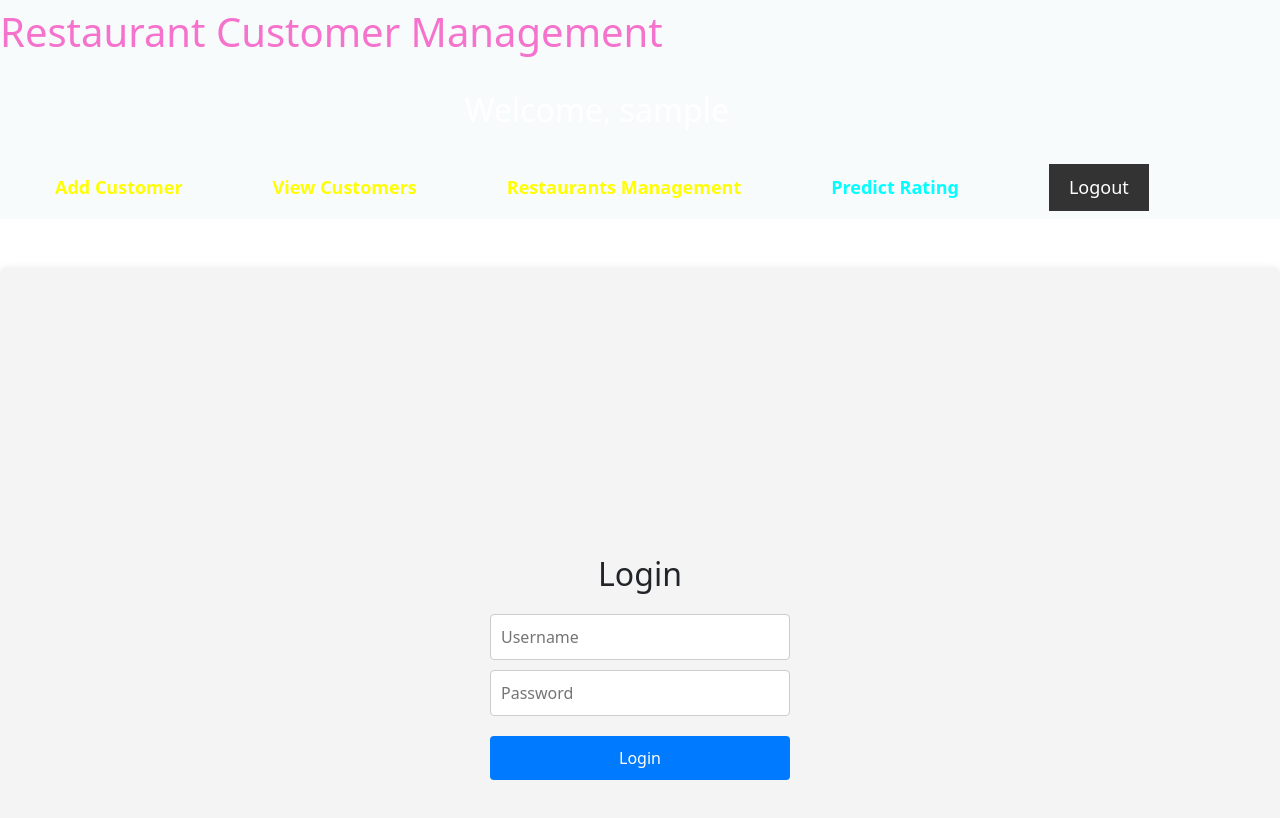
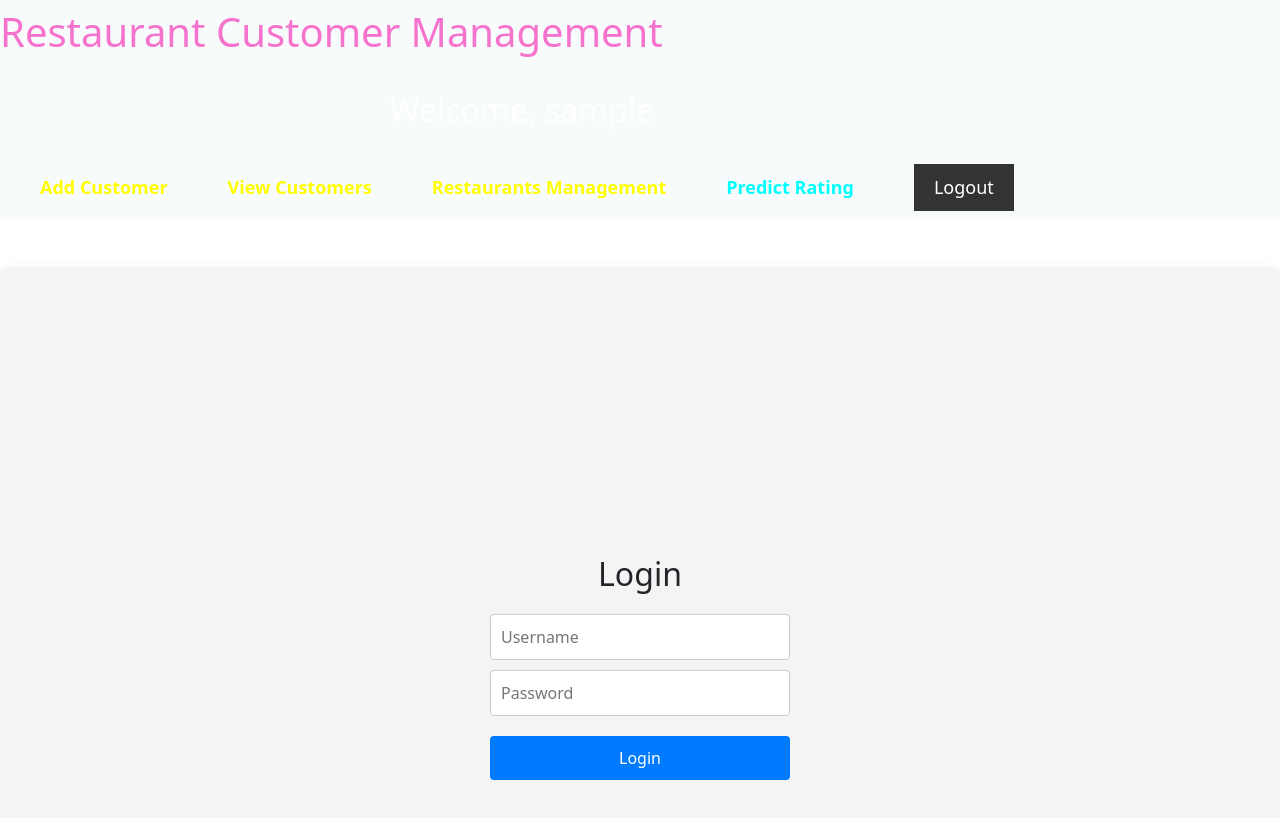
Before and after one commit to Ayush4450/flask-react-app, a React (Create React App) app: page /login in a window 1280 px wide. Shown: the top 818 px of the page. Built offline with nearby package versions, Linux system fonts and the light colour scheme; sample sign-in values are in the browser's storage.

Commit message:
Update Navbar.js

```diff
--- a/src/components/Navbar.js
+++ b/src/components/Navbar.js
@@ -10,11 +10,11 @@ const Navbar = ({ isAuthenticated, username, onLogout }) => {
           <>
             <li style={{ color: 'white', fontWeight: 'bold' }}><h2 style={{ textAlign: 'center', textDecoration: 'none' }}>Welcome, {username}</h2></li>
             <li><br></br></li>
-            <li style={{ color: 'white', fontWeight: 'bold', margin: '0 45px' }}><Link to="/add" style={{ color: 'yellow', textDecoration: 'none' }}>Add Customer</Link></li>
-            <li style={{ color: 'white', fontWeight: 'bold', margin: '0 45px' }}><Link to="/" style={{ color: 'yellow', textDecoration: 'none' }}>View Customers</Link></li>
-            <li style={{ color: 'white', fontWeight: 'bold', margin: '0 45px' }}><Link to="/restaurant" style={{ color: 'yellow', textDecoration: 'none' }}>Restaurants Management</Link></li>
-            <li style={{ color: 'white', fontWeight: 'bold', margin: '0 45px' }}><a href="http://127.0.0.1:8080" target = "blank" rel="noopener noreferrer" style={{ color: 'cyan', textDecoration: 'none' }}>Predict Rating</a></li>
-            <li style={{ color: 'white', fontWeight: 'bold', margin: '0 45px' }}><button onClick={onLogout} style={{  backgroundColor: '#333',color: 'white', textDecoration: 'none' }}>Logout</button></li>
+            <li style={{ color: 'white', fontWeight: 'bold', margin: '0 30px' }}><Link to="/add" style={{ color: 'yellow', textDecoration: 'none' }}>Add Customer</Link></li>
+            <li style={{ color: 'white', fontWeight: 'bold', margin: '0 30px' }}><Link to="/" style={{ color: 'yellow', textDecoration: 'none' }}>View Customers</Link></li>
+            <li style={{ color: 'white', fontWeight: 'bold', margin: '0 30px' }}><Link to="/restaurant" style={{ color: 'yellow', textDecoration: 'none' }}>Restaurants Management</Link></li>
+            <li style={{ color: 'white', fontWeight: 'bold', margin: '0 30px' }}><a href="http://127.0.0.1:8080" target = "blank" rel="noopener noreferrer" style={{ color: 'cyan', textDecoration: 'none' }}>Predict Rating</a></li>
+            <li style={{ color: 'white', fontWeight: 'bold', margin: '0 30px' }}><button onClick={onLogout} style={{  backgroundColor: '#333',color: 'white', textDecoration: 'none' }}>Logout</button></li>
           </>
         ) : (
           <>
```
